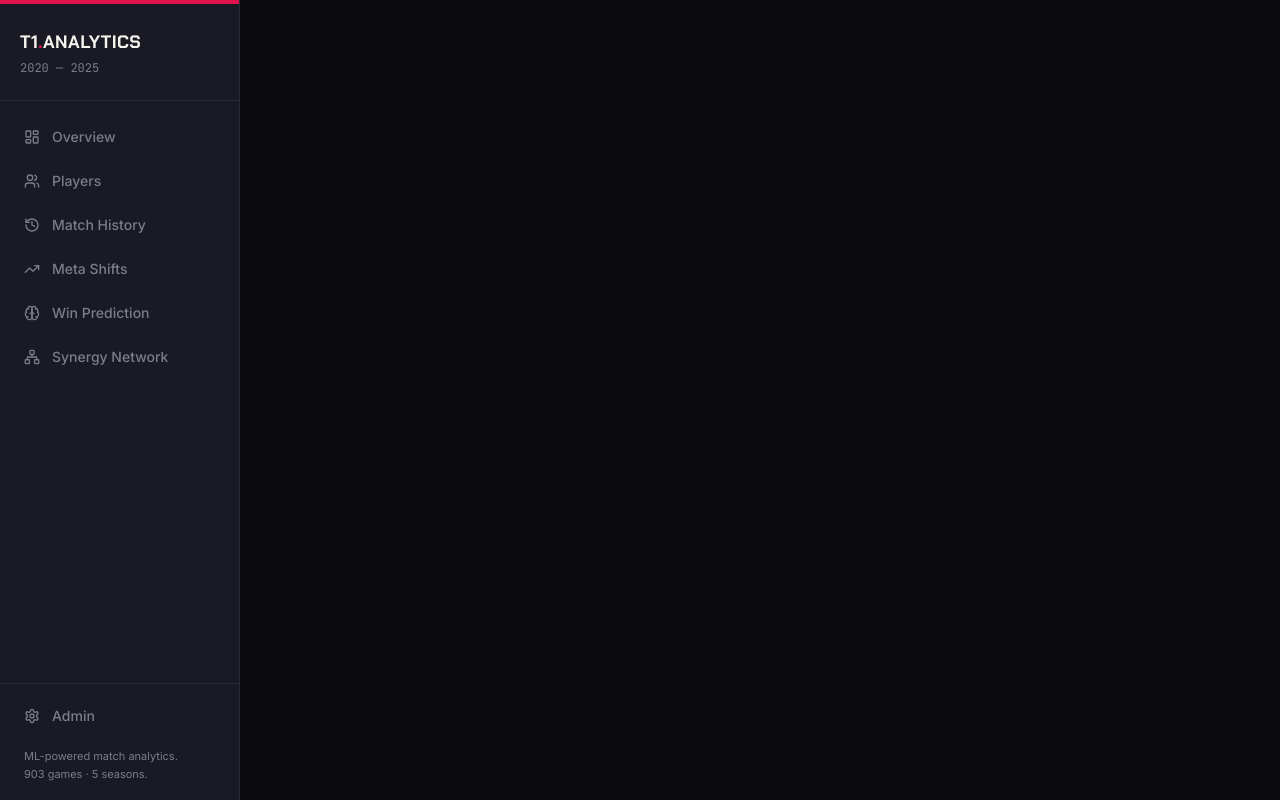
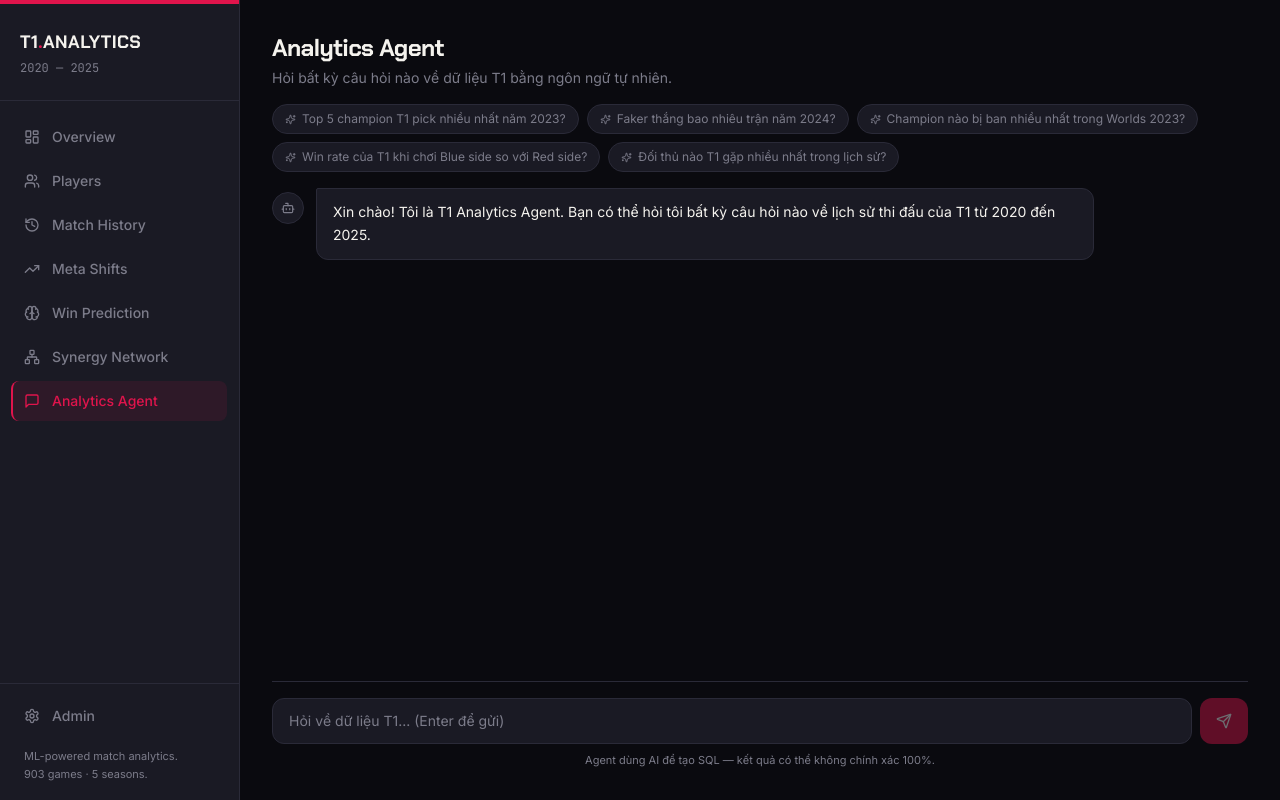
Before and after one commit to CALLMEKANEKI/T1-Performance-Analytics-2020-to-2025, a React (Vite) app in the folder frontend/: page /agent in a window 1280 px wide. Built offline with nearby package versions, Linux system fonts and the light colour scheme.

Commit message:
feat: analytics agent UI - chat interface with SQL viewer + data table

```diff
--- a/frontend/src/App.jsx
+++ b/frontend/src/App.jsx
@@ -7,6 +7,7 @@
 import WinPrediction from "./pages/WinPrediction";
 import Synergy from "./pages/Synergy";
 import Admin from "./pages/Admin";
+import Agent from "./pages/Agent";
 
 export default function App() {
   return (
@@ -21,6 +22,7 @@
           <Route path="/win-prediction" element={<WinPrediction />} />
           <Route path="/synergy" element={<Synergy />} />
           <Route path="/admin" element={<Admin />} />
+          <Route path="/agent" element={<Agent />} />
         </Routes>
       </main>
     </div>
--- a/frontend/src/components/Sidebar.jsx
+++ b/frontend/src/components/Sidebar.jsx
@@ -1,5 +1,5 @@
 import { NavLink } from "react-router-dom";
-import { LayoutDashboard, TrendingUp, Brain, History, Users, Settings, Network } from "lucide-react";
+import { LayoutDashboard, TrendingUp, Brain, History, Users, Settings, Network, MessageSquare  } from "lucide-react";
 import clsx from "clsx";
 
 const NAV_ITEMS = [
@@ -9,6 +9,7 @@
   { to: "/meta-shifts", label: "Meta Shifts", icon: TrendingUp },
   { to: "/win-prediction", label: "Win Prediction", icon: Brain },
   { to: "/synergy", label: "Synergy Network", icon: Network },
+  { to: "/agent", label: "Analytics Agent", icon: MessageSquare },
 ];
 
 const ADMIN_ITEMS = [
--- a/frontend/src/main.jsx
+++ b/frontend/src/main.jsx
@@ -6,7 +6,7 @@
 
 ReactDOM.createRoot(document.getElementById("root")).render(
   <React.StrictMode>
-    <BrowserRouter>
+    <BrowserRouter future={{ v7_startTransition: true, v7_relativeSplatPath: true }}>
       <App />
     </BrowserRouter>
   </React.StrictMode>
--- /dev/null
+++ b/frontend/src/pages/Agent.jsx
@@ -0,0 +1,271 @@
+import { useState, useRef, useEffect } from "react";
+import { Send, Bot, User, Code, Table, Loader2, Sparkles } from "lucide-react";
+import clsx from "clsx";
+
+const BASE_URL = "http://localhost:8000/api";
+
+const EXAMPLE_QUESTIONS = [
+  "Top 5 champion T1 pick nhiều nhất năm 2023?",
+  "Faker thắng bao nhiêu trận năm 2024?",
+  "Champion nào bị ban nhiều nhất trong Worlds 2023?",
+  "Win rate của T1 khi chơi Blue side so với Red side?",
+  "Đối thủ nào T1 gặp nhiều nhất trong lịch sử?",
+];
+
+function DataTable({ data }) {
+  if (!data || data.length === 0) return null;
+  const cols = Object.keys(data[0]);
+
+  return (
+    <div className="overflow-x-auto mt-3 rounded-lg border border-border">
+      <table className="w-full text-xs">
+        <thead className="bg-surface">
+          <tr>
+            {cols.map((col) => (
+              <th
+                key={col}
+                className="px-3 py-2 text-left text-textMuted uppercase tracking-wider font-medium border-b border-border"
+              >
+                {col}
+              </th>
+            ))}
+          </tr>
+        </thead>
+        <tbody>
+          {data.map((row, i) => (
+            <tr
+              key={i}
+              className="border-b border-border/50 last:border-0 hover:bg-surfaceHover/30 transition-colors"
+            >
+              {cols.map((col) => (
+                <td key={col} className="px-3 py-2 font-mono text-text">
+                  {row[col] ?? "—"}
+                </td>
+              ))}
+            </tr>
+          ))}
+        </tbody>
+      </table>
+    </div>
+  );
+}
+
+function SqlBlock({ sql }) {
+  const [expanded, setExpanded] = useState(false);
+  return (
+    <div className="mt-2">
+      <button
+        onClick={() => setExpanded((v) => !v)}
+        className="flex items-center gap-1.5 text-xs text-textMuted hover:text-accent transition-colors"
+      >
+        <Code size={12} />
+        {expanded ? "Ẩn SQL" : "Xem SQL"}
+      </button>
+      {expanded && (
+        <pre className="mt-2 bg-bg rounded-lg px-4 py-3 text-xs text-win font-mono overflow-x-auto border border-border">
+          {sql}
+        </pre>
+      )}
+    </div>
+  );
+}
+
+function Message({ msg }) {
+  const isUser = msg.role === "user";
+
+  return (
+    <div className={clsx("flex gap-3", isUser && "flex-row-reverse")}>
+      {/* Avatar */}
+      <div
+        className={clsx(
+          "w-8 h-8 rounded-full flex items-center justify-center shrink-0 mt-1",
+          isUser ? "bg-accent/20" : "bg-surface border border-border"
+        )}
+      >
+        {isUser ? (
+          <User size={14} className="text-accent" />
+        ) : (
+          <Bot size={14} className="text-textMuted" />
+        )}
+      </div>
+
+      {/* Bubble */}
+      <div className={clsx("max-w-[80%] space-y-1", isUser && "items-end flex flex-col")}>
+        <div
+          className={clsx(
+            "px-4 py-3 rounded-xl text-sm leading-relaxed",
+            isUser
+              ? "bg-accent text-white rounded-tr-sm"
+              : "bg-surface border border-border text-text rounded-tl-sm"
+          )}
+        >
+          {msg.content}
+        </div>
+
+        {/* SQL + Table chỉ hiện với assistant message có data */}
+        {!isUser && msg.sql && <SqlBlock sql={msg.sql} />}
+        {!isUser && msg.data && msg.data.length > 0 && (
+          <div className="w-full">
+            <div className="flex items-center gap-1.5 text-xs text-textMuted mt-1 mb-1">
+              <Table size={12} />
+              {msg.data.length} kết quả
+            </div>
+            <DataTable data={msg.data} />
+          </div>
+        )}
+
+        {/* Error */}
+        {!isUser && msg.error && (
+          <div className="text-xs text-loss bg-loss/10 border border-loss/30 rounded-lg px-3 py-2 mt-1">
+            {msg.error}
+          </div>
+        )}
+      </div>
+    </div>
+  );
+}
+
+export default function Agent() {
+  const [messages, setMessages] = useState([
+    {
+      role: "assistant",
+      content:
+        "Xin chào! Tôi là T1 Analytics Agent. Bạn có thể hỏi tôi bất kỳ câu hỏi nào về lịch sử thi đấu của T1 từ 2020 đến 2025.",
+    },
+  ]);
+  const [input, setInput] = useState("");
+  const [loading, setLoading] = useState(false);
+  const bottomRef = useRef(null);
+  const inputRef = useRef(null);
+
+  useEffect(() => {
+    bottomRef.current?.scrollIntoView({ behavior: "smooth" });
+  }, [messages]);
+
+  const send = async (question) => {
+    const q = question || input.trim();
+    if (!q || loading) return;
+
+    setInput("");
+    setMessages((prev) => [...prev, { role: "user", content: q }]);
+    setLoading(true);
+
+    try {
+      const res = await fetch(`${BASE_URL}/agent/ask`, {
+        method: "POST",
+        headers: { "Content-Type": "application/json" },
+        body: JSON.stringify({ question: q }),
+      });
+      const data = await res.json();
+
+      if (!res.ok) {
+        setMessages((prev) => [
+          ...prev,
+          {
+            role: "assistant",
+            content: "Có lỗi xảy ra khi xử lý câu hỏi.",
+            error: data.detail || "Unknown error",
+          },
+        ]);
+      } else {
+        setMessages((prev) => [
+          ...prev,
+          {
+            role: "assistant",
+            content: data.success
+              ? "Đây là kết quả tôi tìm được:"
+              : "Không thể tạo query cho câu hỏi này.",
+            sql: data.sql,
+            data: data.data,
+            error: data.error,
+          },
+        ]);
+      }
+    } catch (e) {
+      setMessages((prev) => [
+        ...prev,
+        {
+          role: "assistant",
+          content: "Không kết nối được backend.",
+          error: e.message,
+        },
+      ]);
+    } finally {
+      setLoading(false);
+      inputRef.current?.focus();
+    }
+  };
+
+  return (
+    <div className="flex flex-col h-[calc(100vh-4rem)]">
+      {/* Header */}
+      <div className="mb-4">
+        <h1 className="font-display font-bold text-2xl text-text tracking-tight">
+          Analytics Agent
+        </h1>
+        <p className="text-textMuted text-sm mt-1">
+          Hỏi bất kỳ câu hỏi nào về dữ liệu T1 bằng ngôn ngữ tự nhiên.
+        </p>
+      </div>
+
+      {/* Example questions — chỉ hiện khi chưa có nhiều messages */}
+      {messages.length <= 1 && (
+        <div className="flex flex-wrap gap-2 mb-4">
+          {EXAMPLE_QUESTIONS.map((q) => (
+            <button
+              key={q}
+              onClick={() => send(q)}
+              className="flex items-center gap-1.5 text-xs px-3 py-1.5 rounded-full border border-border text-textMuted hover:border-accent hover:text-accent transition-colors bg-surface"
+            >
+              <Sparkles size={11} />
+              {q}
+            </button>
+          ))}
+        </div>
+      )}
+
+      {/* Messages */}
+      <div className="flex-1 overflow-y-auto space-y-6 pr-1 pb-4">
+        {messages.map((msg, i) => (
+          <Message key={i} msg={msg} />
+        ))}
+        {loading && (
+          <div className="flex gap-3">
+            <div className="w-8 h-8 rounded-full bg-surface border border-border flex items-center justify-center shrink-0">
+              <Bot size={14} className="text-textMuted" />
+            </div>
+            <div className="bg-surface border border-border rounded-xl rounded-tl-sm px-4 py-3">
+              <Loader2 size={14} className="text-textMuted animate-spin" />
+            </div>
+          </div>
+        )}
+        <div ref={bottomRef} />
+      </div>
+
+      {/* Input */}
+      <div className="border-t border-border pt-4">
+        <div className="flex gap-2">
+          <input
+            ref={inputRef}
+            value={input}
+            onChange={(e) => setInput(e.target.value)}
+            onKeyDown={(e) => e.key === "Enter" && !e.shiftKey && send()}
+            placeholder="Hỏi về dữ liệu T1... (Enter để gửi)"
+            className="flex-1 bg-surface border border-border rounded-xl px-4 py-3 text-sm text-text placeholder:text-textMuted focus:outline-none focus:border-accent transition-colors"
+            disabled={loading}
+          />
+          <button
+            onClick={() => send()}
+            disabled={!input.trim() || loading}
+            className="bg-accent hover:bg-accent/80 disabled:opacity-40 text-white px-4 py-3 rounded-xl transition-colors shrink-0"
+          >
+            <Send size={16} />
+          </button>
+        </div>
+        <p className="text-[11px] text-textMuted mt-2 text-center">
+          Agent dùng AI để tạo SQL — kết quả có thể không chính xác 100%.
+        </p>
+      </div>
+    </div>
+  );
+}
```
Also changed, not shown: 1 other file (tests, documents, lock files or other folders).
